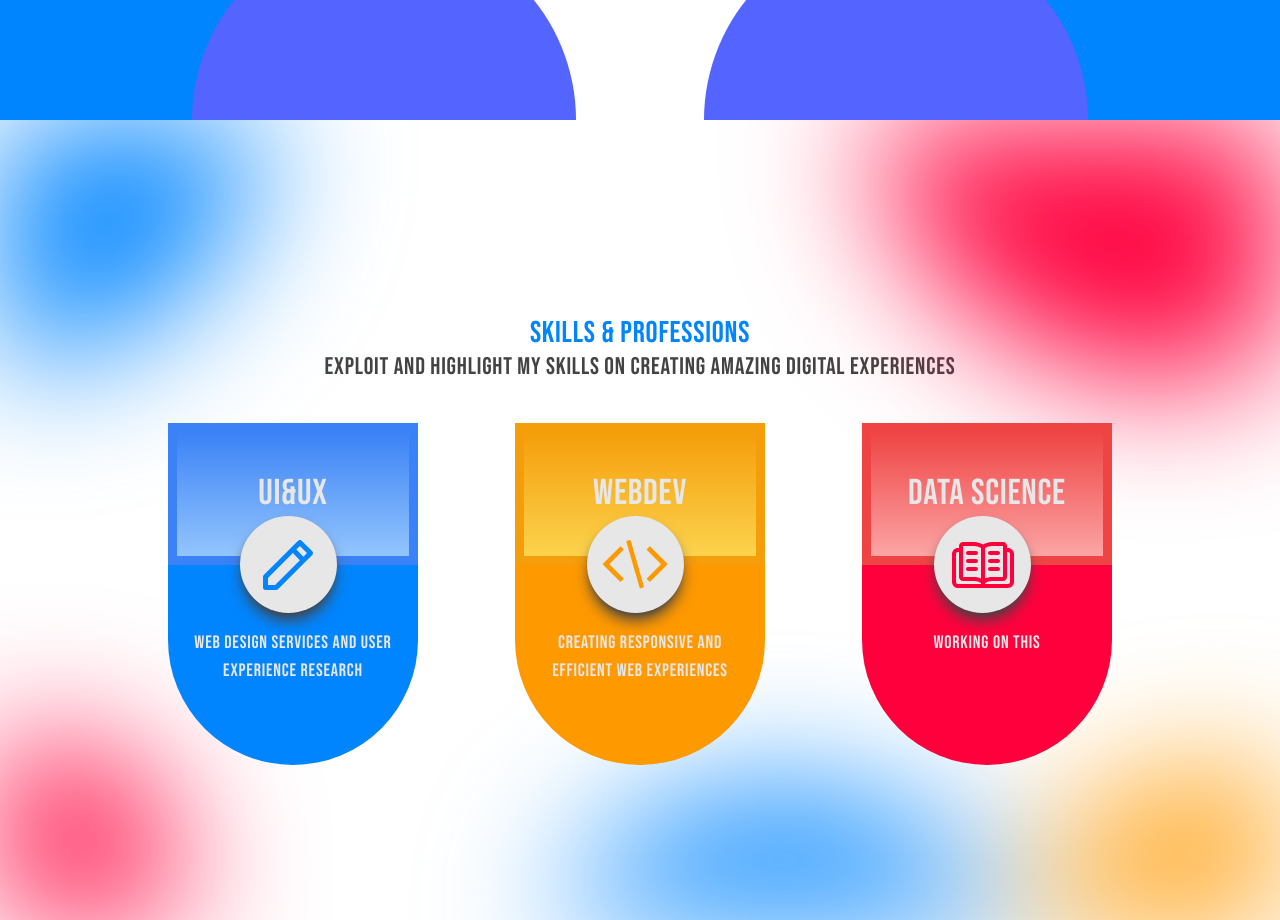
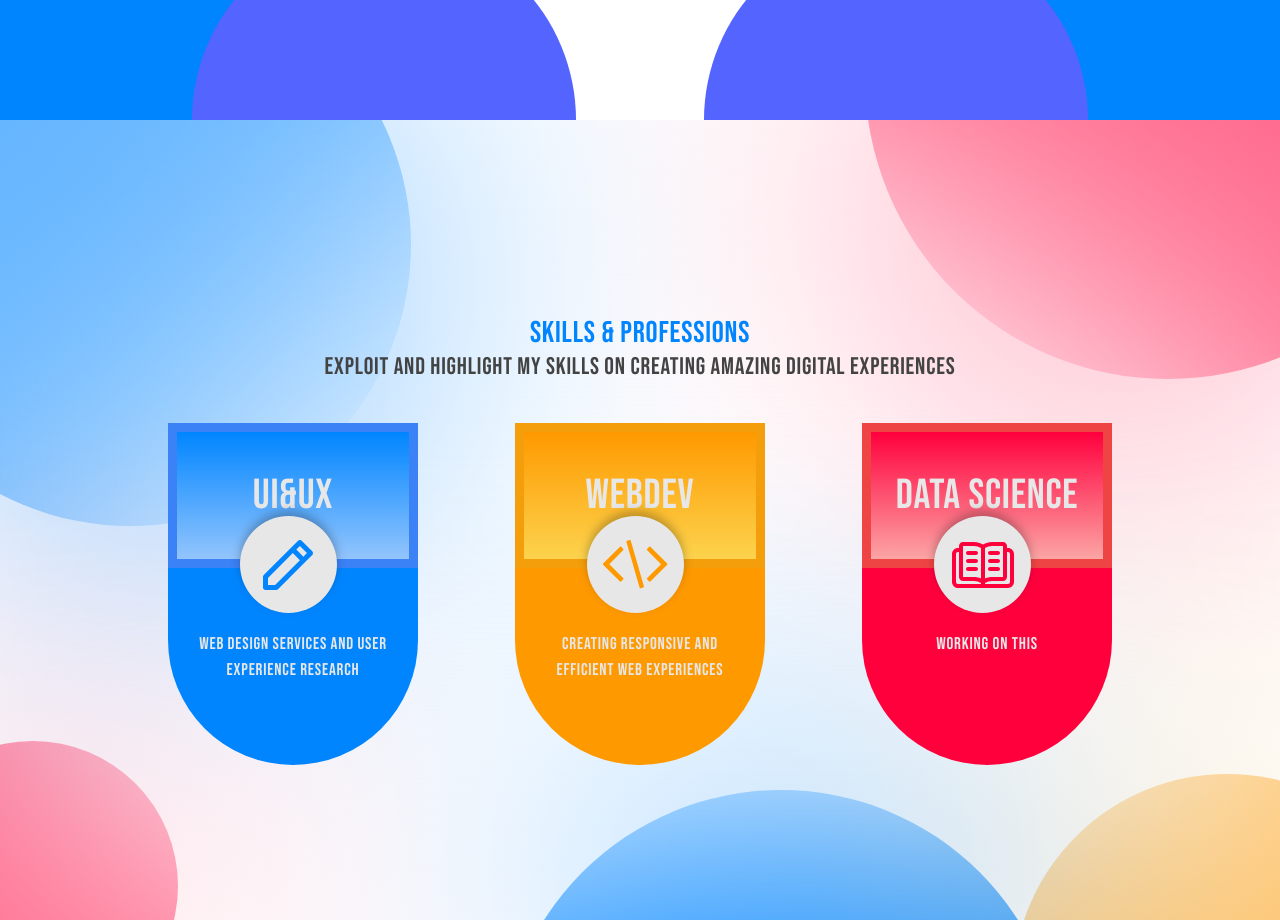
Before and after one commit to yassinkr/my_portfolio, a React (Vite) app: page / in a window 1280 px wide. Shown: the part 1480-2400 px from the top of the page. Built offline with nearby package versions, Linux system fonts and the light colour scheme.

Commit message:
first commit

```diff
--- a/src/Componentes/card.jsx
+++ b/src/Componentes/card.jsx
@@ -22,15 +22,15 @@ const Card = ({ color,title,desc }) => {
 
   return (
     <div className={`w-[250px] h-[342px] rounded-b-[125px] bg-${color}-400 text-grey-400 relative `}>
-      <div className={`bg-gradient-to-b from-${color}-500 to-${color}-300 w-full h-[142px] border-[9px] border-${color}-500 text-4xl text-grey-400 flex justify-center items-center `}>
+      <div className={`bg-gradient-to-t from-${color}-300 w-full h-[145px] border-[9px] border-${color}-500 text-42 text-grey-400 flex justify-center items-center `}>
        {title}
       </div>
       {svg && (
-        <div className='rounded-full w-[97px] h-[97px] bg-grey-400 flex justify-center items-center absolute top-[93px] left-[72px] shadow-lg shadow-black-400'>
+        <div className='rounded-full w-[97px] h-[97px] bg-grey-400 flex justify-center items-center absolute top-[93px] left-[72px] drop-shadow-[0_-5px_5px_rgba(0,0,0,0.25)]'>
           {svg}
         </div>
       )}
-      <div className='text-center text-lg py-16 px-5'> {desc} </div>
+      <div className='text-center text-[17px] py-16 px-5'> {desc} </div>
     </div>
   );
 };
--- a/src/Componentes/cards.jsx
+++ b/src/Componentes/cards.jsx
@@ -3,18 +3,18 @@ import Card from './card'
 const cards = () => {
   return (
     <div className='w-full  h-screen relative flex justify-center items-center overflow-hidden'>
-      <div className='w-full  h-screen blur-[70px] absolute overflow-hidden bg-opacity-100'>
+      <div className='w-full  h-screen absolute overflow-hidden bg-opacity-100'>
        <div className='relativ bg-opacity-100'>
-        <div className='rounded-full w-[562px] h-[562px] bg-blue-400 left-[500px] top-[672px] absolute'></div>
-        <div className='rounded-full w-[605px] h-[605px] bg-red-400 right-[-190px] top-[-346px] absolute'></div>
+        <div className='rounded-full w-[562px] h-[562px] bg-blue-400 left-[500px] bottom-[-432px] absolute'></div>
+        <div className='rounded-full w-[605px] h-[605px] bg-red-400 right-[-190px] top-[-346px] absolute opacity-[60%]'></div>
 
-        <div className='rounded-full w-[290px] h-[290px] bg-red-400 left-[-112px] bottom-[-111px] absolute'></div>
+        <div className='rounded-full w-[290px] h-[290px] bg-red-400 left-[-112px] bottom-[-111px] absolute opacity-[60%]'></div>
 
-        <div className='rounded-full w-[428px] h-[428px] bg-yellow-400 right-[-161px] bottom-[-282px] absolute'></div>
+        <div className='rounded-full w-[428px] h-[428px] bg-yellow-400 right-[-161px] bottom-[-282px] absolute opacity-[60%]'></div>
 
-        <div className='rounded-full w-[562px] h-[562px] bg-blue-400 left-[-291px] top-[-316px] absolute'></div></div>
+        <div className='rounded-full w-[562px] h-[562px] bg-blue-400 left-[-151px] top-[-156px] absolute opacity-[60%]'></div></div>
       </div>
-      <div className='flex justify-center align-middle items-center'>
+      <div className='flex justify-center align-middle items-center backdrop-blur-[150px] w-full h-full'>
               <div className=''>
                 <div className='py-[40px]'>
                  <div className='text-blue-400 text-3xl text-center'>
--- a/src/Componentes/landing_catch.jsx
+++ b/src/Componentes/landing_catch.jsx
@@ -4,10 +4,16 @@ import twitter from './svg/twitter.svg'
 import linkedin from './svg/linkedin.svg'
 import sparcle1 from './svg/sparcle_1.svg'
 import sparcle2 from './svg/sparcle_2.svg'
+import My_pic from './svg/pic.jpg'
 const LandingCatch = () => {
   return (
 
     <div className='bg-blue-500 flex justify-end font-bebas items-center text-center text-white h-screen w-full relative overflow-hidden'>
+      <div>
+        <div>
+        <img src={My_pic}  />
+        </div>
+      </div>
       <div className=' bg-white absolute left-[-45rem] top-[-19rem] h-[80rem] rotate-45 aspect-square flex flex-col gap-16  py-16'>
         <div className='bg-blue-500 w-full h-10'></div>
         <div className='bg-blue-500 w-full h-10'></div>
--- a/tailwind.config.js
+++ b/tailwind.config.js
@@ -6,12 +6,15 @@ export default {
   ],  theme: {
 
     extend: {
+
+
       fontFamily: {
         bebas: ['Bebas Neue'],
         // Add more custom font families here if needed
       },
       fontSize: {
         '7xl': '65px',
+        '42': '42px',
         '29': '29px',
         '83': '83px'
         // Define more custom font sizes as needed
@@ -25,15 +28,18 @@ export default {
         },
         yellow:{
           400: "#FF9900",
+          300:"#FFCD81",
           200: "#FFCD81"
         },
         red:{
           400: "#FF003D",
-          200: "#FF6E91"
+          300:"#FF0F49",
+          200: "#FF4B76"
         },
         blue: {
           500: '#5364FF',
           400: '#0085FF',
+          300:"#1C92FF",
           200 :"#6FBAFF"
           // Define more shades of blue or other custom colors if needed
         },
```
Also changed, not shown: src/Componentes/svg/pic.jpg (added). Lines whose indentation alone changed are shown as unchanged.
